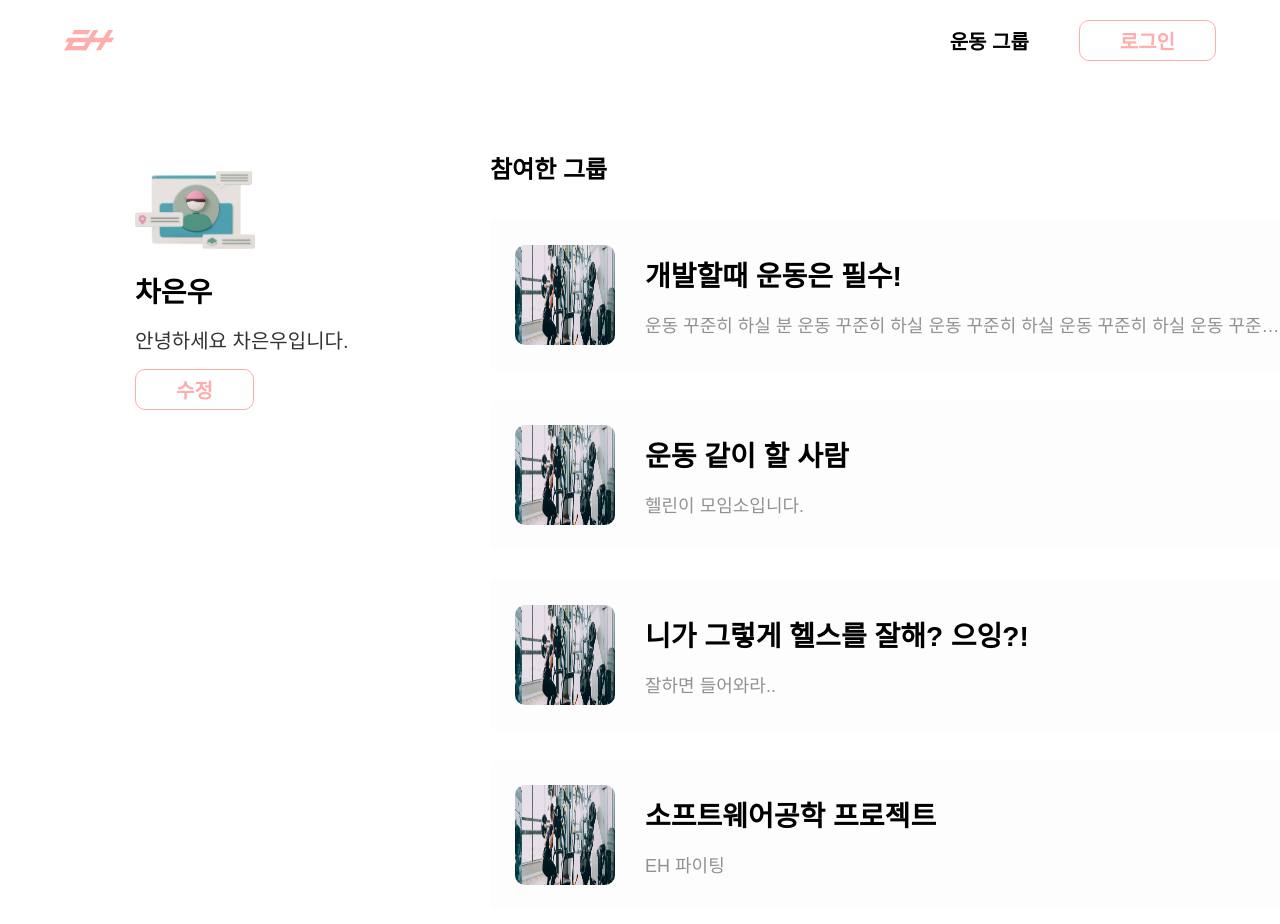
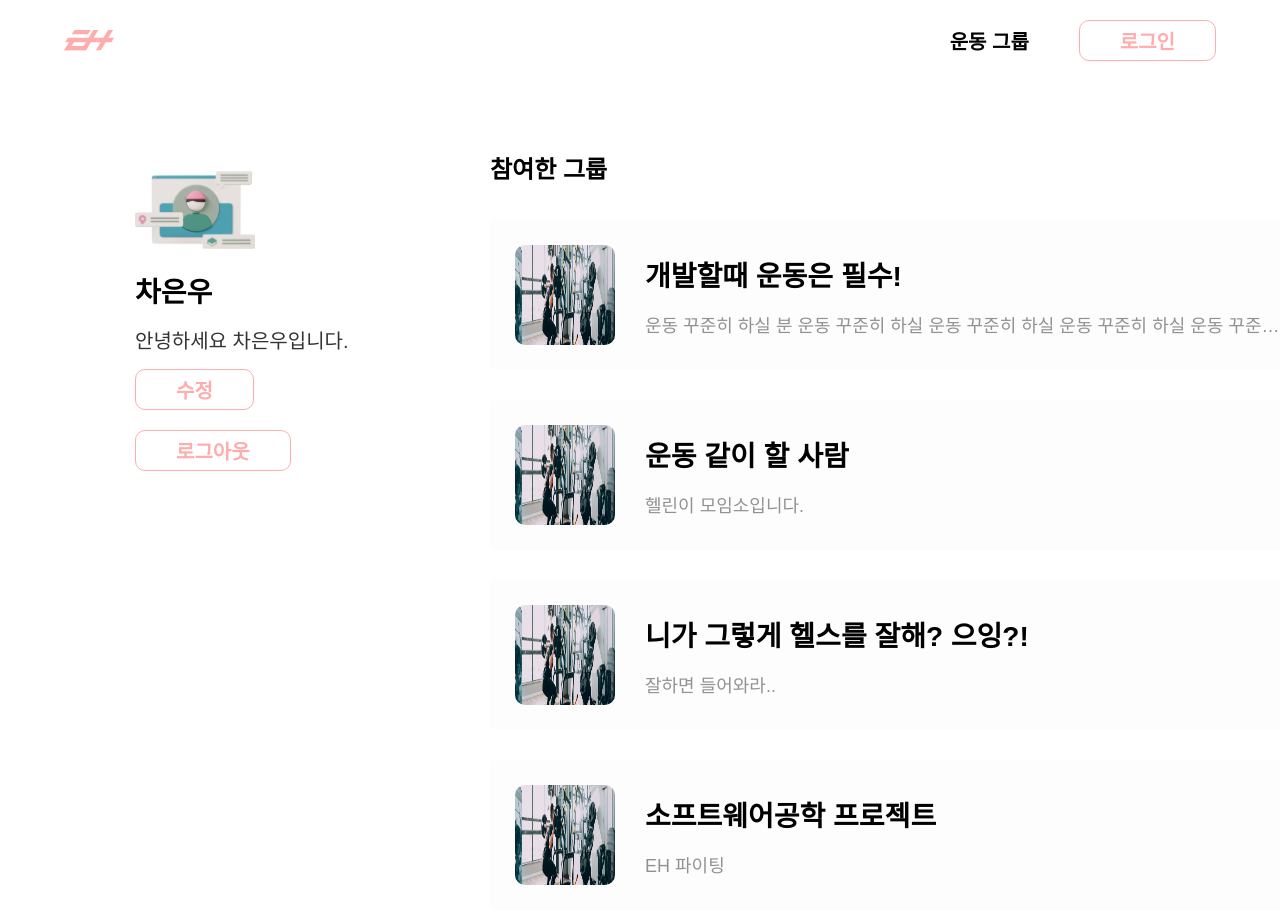
Before and after one commit to DSM-EH/EH-front, a Next.js app: page /mypage in a window 1280 px wide. Shown: the top 924 px of the page. Built offline with nearby package versions, Linux system fonts and the light colour scheme; a web font is replaced by a local one.

Commit message:
fix: log out

```diff
--- a/components/profile/Profile.tsx
+++ b/components/profile/Profile.tsx
@@ -2,13 +2,17 @@ import styled from '@emotion/styled';
 import { ProfileType } from '@/types/profile';
 import Image from 'next/image';
 import Button from '../common/button';
+import { deleteCookie } from '@/utils/cookie/cookie';
 
-const Profile = ({name, imageUrl, introduce, myProfile}: ProfileType) => {
+const Profile = ({ name, imageUrl, introduce, myProfile }: ProfileType) => {
+  const onClick = () => {};
 
-
-  const onClick = () => {
-
-  }
+  const logOutOnClick = () => {
+    deleteCookie('access_token');
+    deleteCookie('refresh_token');
+    localStorage.removeItem('email');
+    window.location.href = '/';
+  };
 
   return (
     <_Wrapper>
@@ -16,9 +20,14 @@ const Profile = ({name, imageUrl, introduce, myProfile}: ProfileType) => {
       <_Name>{name}</_Name>
       <_Introduce>{introduce}</_Introduce>
       {myProfile && (
-        <Button onClick={onClick} buttonColor="main01" fontColor="main01">
-          수정
-        </Button>
+        <>
+          <Button onClick={onClick} buttonColor="main01" fontColor="main01">
+            수정
+          </Button>
+          <Button onClick={logOutOnClick} buttonColor="main01" fontColor="main01" style={{ marginTop: '20px' }}>
+            로그아웃
+          </Button>
+        </>
       )}
     </_Wrapper>
   );
```
